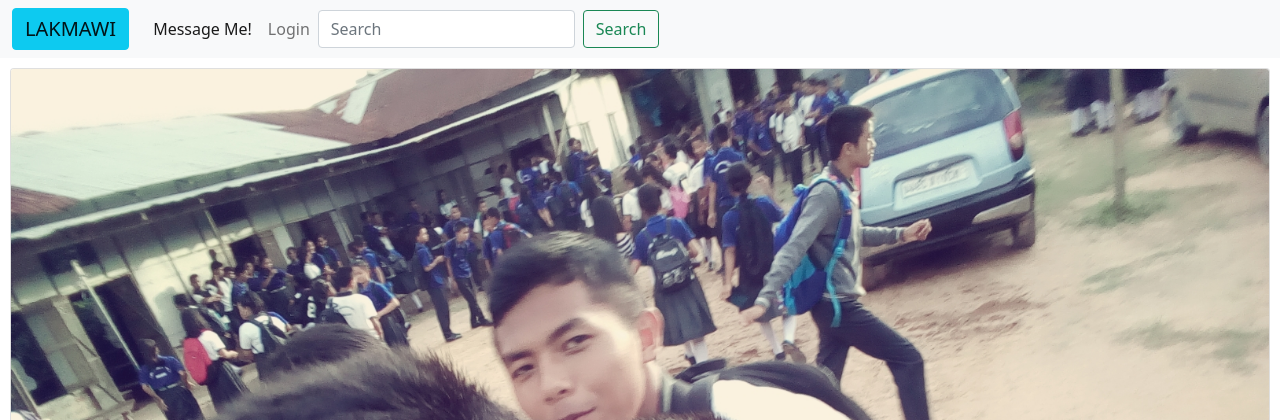
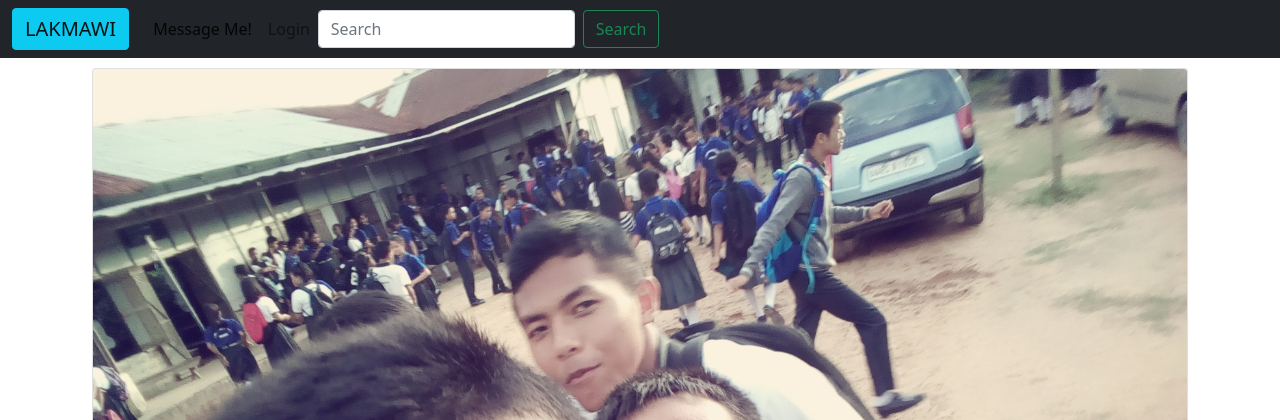
Before and after one commit to Fakea15/lakmawi, a Django app: page / in a window 1280 px wide. Shown: the top 420 px of the page. Run offline with Django 3.2, Linux system fonts and the light colour scheme; data comes from the database, SQL or seed files in the repository; both versions use the stored data as it was after the commit.

Commit message:
tweaked add for heroku;

```diff
--- a/lakmawi_home/templates/base.html
+++ b/lakmawi_home/templates/base.html
@@ -13,7 +13,7 @@
     <title>{% block title %}LAKMAWI{% endblock %}</title>
   </head>
   <body>
-    <nav class="navbar navbar-expand-lg navbar-light bg-light">
+    <nav class="navbar navbar-expand-lg navbar-light bg-dark">
       <div class="container-fluid">
         <a class="navbar-brand btn btn btn-info" href="{% url 'home' %}">LAKMAWI</a>
             <button class="navbar-toggler" type="button" data-bs-toggle="collapse" data-bs-target="#navbarNav" aria-controls="navbarNav" aria-expanded="false" aria-label="Toggle navigation">
--- a/lakmawi_home/templates/home.html
+++ b/lakmawi_home/templates/home.html
@@ -2,7 +2,7 @@
 {% block content %}
 
 {% for post in object_list %}
-<center>
+<div class="container">
   <div class="card" style="width: auto; margin: 10px; float: left;">
   <img src="{{ post.image.url }}" class="card-img-top">
   <div class="card-body">
@@ -10,10 +10,13 @@
     style="text-decoration: none;">{{ post.title }}
     </a> </h5>
     <p class="card-text">{{ post.description|slice:"20" }}...</p>
-    <hr/>
   </div>
 </div>
-</center>
+
+</div>
+
+
+
 {% endfor %}
 
 {% endblock %}
--- a/lakmawi_home/templates/post_details.html
+++ b/lakmawi_home/templates/post_details.html
@@ -37,5 +37,6 @@
 
 <br/><br/>
 
+      <img src="{{ page_user.profile_pic.url }}" class="img-fluid rounded-start" alt="...">
 
 {% endblock %}
```
Also changed, not shown: db.sqlite3, media/images/2018-08-29-16-52-27-837.jpg (added), media/images/profile/2018-08-29-16-52-27-837.jpg (added), media/images/profile/IMG-20190113-WA0046.jpg (added).
